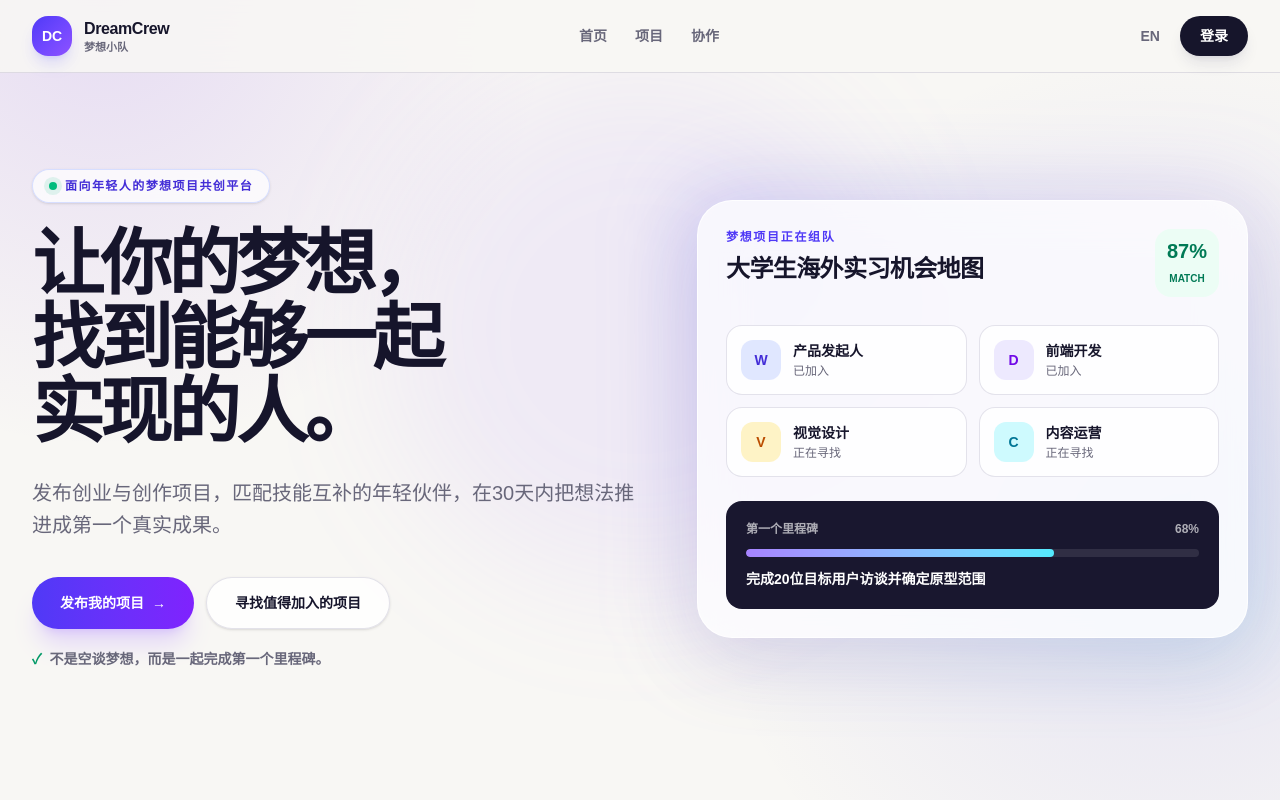
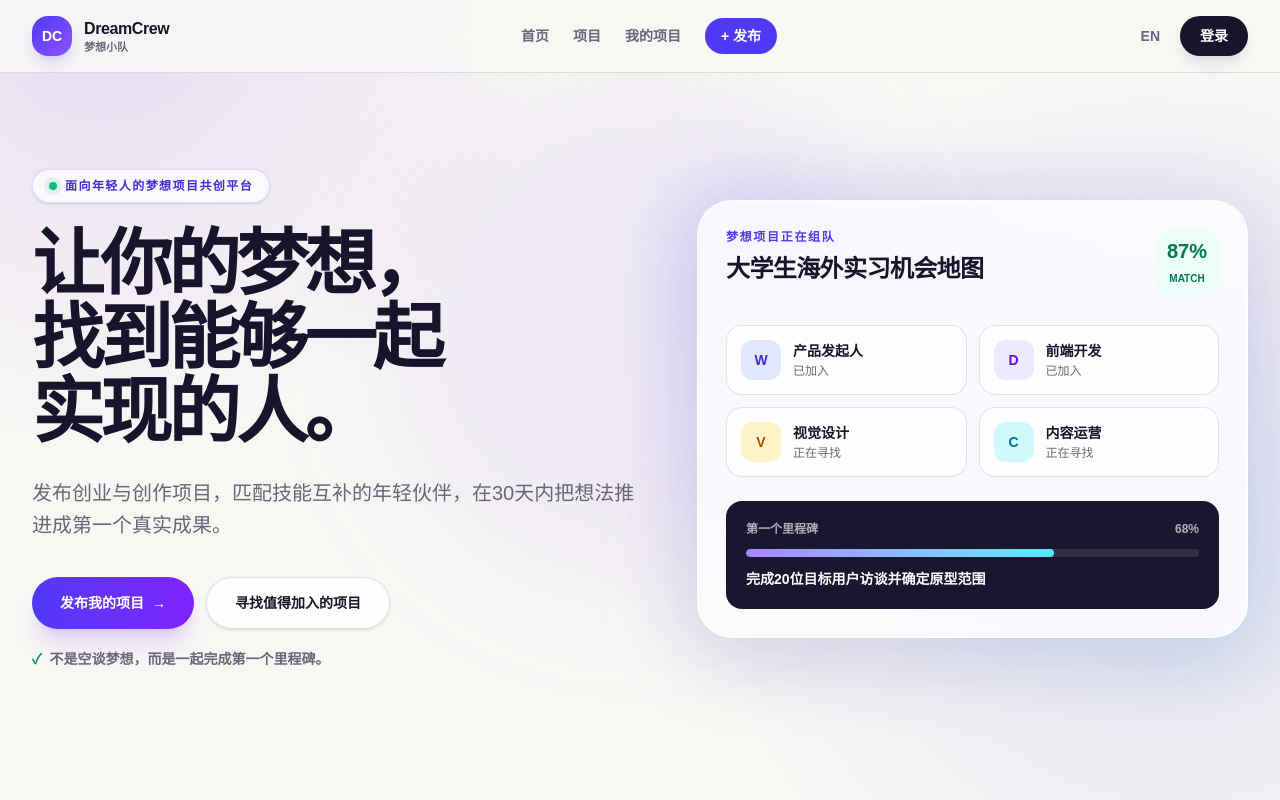
Before and after one commit to LocK-DEL/DreamCrew, a Next.js app: page /zh in a window 1280 px wide. Shown: the top 800 px of the page. Built offline with nearby package versions, Linux system fonts and the light colour scheme; no server answers.

Commit message:
feat: link navigation to project publishing

```diff
--- a/src/components/site-header.tsx
+++ b/src/components/site-header.tsx
@@ -9,6 +9,7 @@ interface SiteHeaderProps {
 
 export function SiteHeader({ locale, dictionary }: SiteHeaderProps) {
   const alternateLocale = locale === "zh" ? "en" : "zh";
+  const myProjectsLabel = locale === "zh" ? "我的项目" : "My projects";
 
   return (
     <header className="sticky top-0 z-40 border-b border-[var(--border)] bg-[rgba(248,247,244,0.86)] backdrop-blur-xl">
@@ -23,15 +24,21 @@ export function SiteHeader({ locale, dictionary }: SiteHeaderProps) {
           </span>
         </Link>
 
-        <nav className="hidden items-center gap-7 text-sm font-semibold text-[var(--muted)] md:flex" aria-label="Primary navigation">
+        <nav className="hidden items-center gap-6 text-sm font-semibold text-[var(--muted)] md:flex" aria-label="Primary navigation">
           <Link className="transition-colors hover:text-[var(--foreground)]" href={`/${locale}`}>
             {dictionary.navigation.home}
           </Link>
           <Link className="transition-colors hover:text-[var(--foreground)]" href={`/${locale}/projects`}>
             {dictionary.navigation.projects}
           </Link>
-          <Link className="transition-colors hover:text-[var(--foreground)]" href={`/${locale}#how-it-works`}>
-            {dictionary.navigation.collaborate}
+          <Link className="transition-colors hover:text-[var(--foreground)]" href={`/${locale}/my/projects`}>
+            {myProjectsLabel}
+          </Link>
+          <Link
+            className="rounded-full bg-indigo-600 px-4 py-2 font-black text-white transition hover:bg-indigo-700"
+            href={`/${locale}/projects/new`}
+          >
+            + {dictionary.navigation.publish}
           </Link>
         </nav>
 
```
